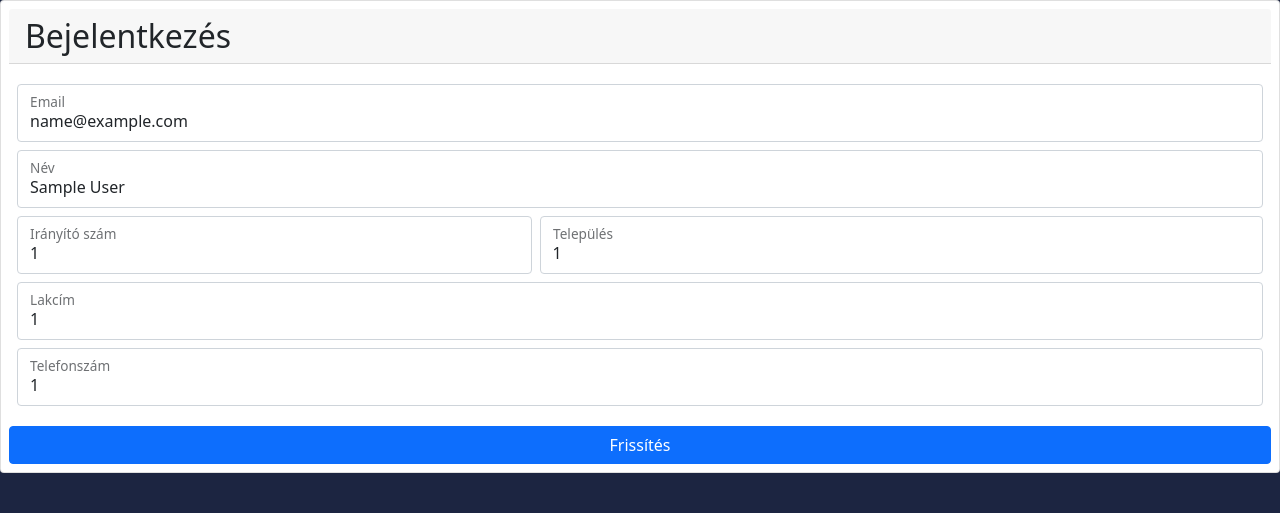
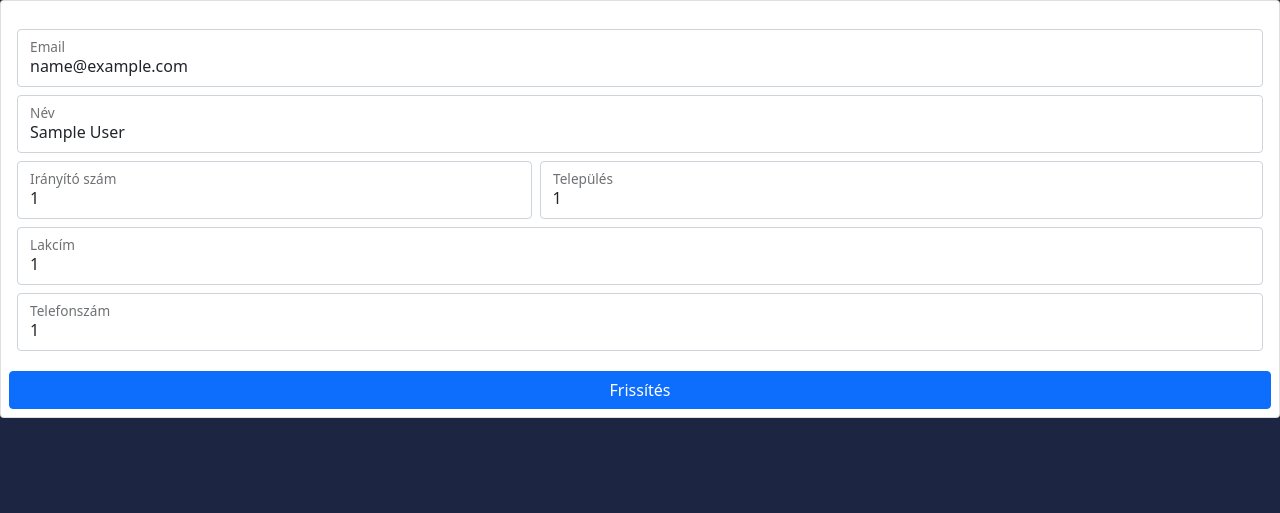
Before and after one commit to RandomByteFF/webshop, a PHP site: page /profile.php in a window 1280 px wide. Shown: the part 128-641 px from the top of the page. Run offline with PHP 8.4, Linux system fonts and the light colour scheme; the visitor is signed in with stand-in values (Sample User, id 1).

Commit message:
one more time

```diff
--- a/profile.php
+++ b/profile.php
@@ -11,9 +11,6 @@
 
         <form class="form" action="<?php echo "components/user/update.php"; ?>" method="POST">
             <div class="card p-2">
-                <div class="card-header h2">
-                    Bejelentkezés
-                </div>
                 <div class="card-body row">
                     <div class="col-sm-12 p-1">
                         <div class="form-floating">
```
